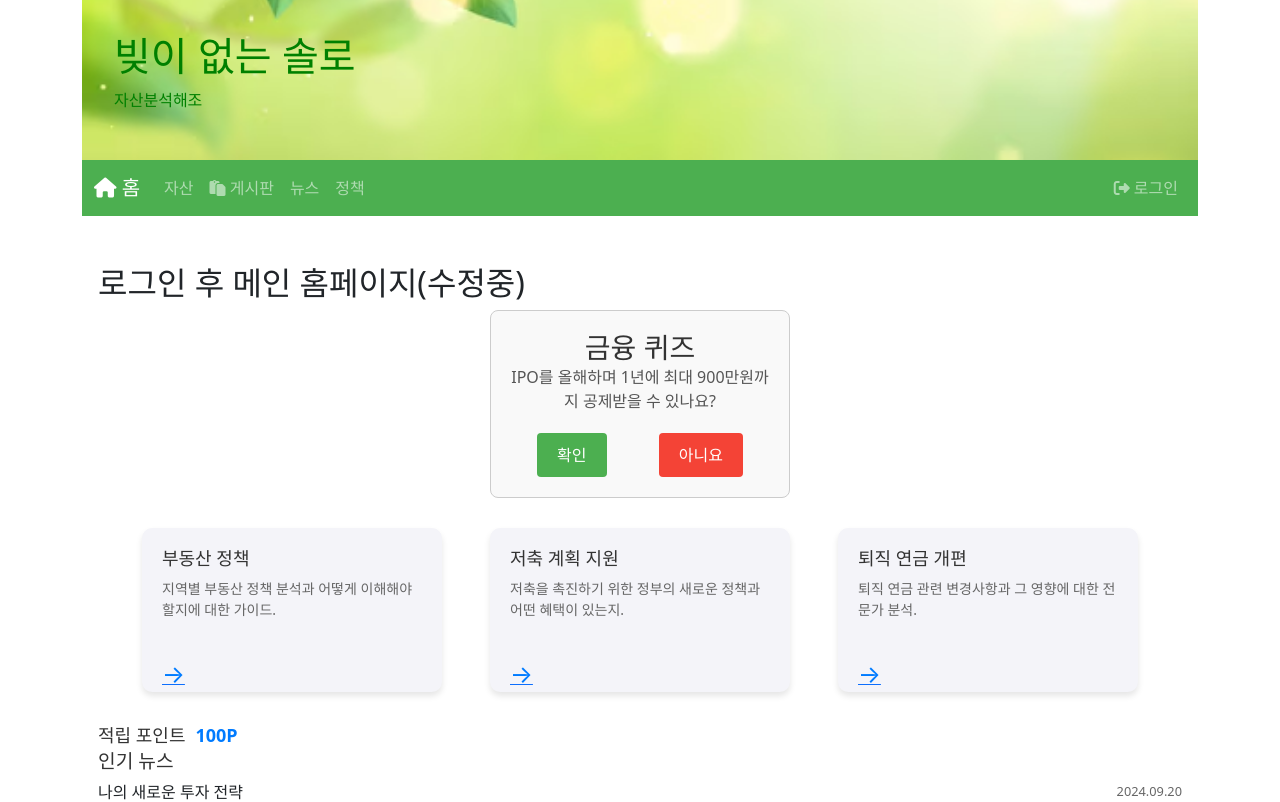
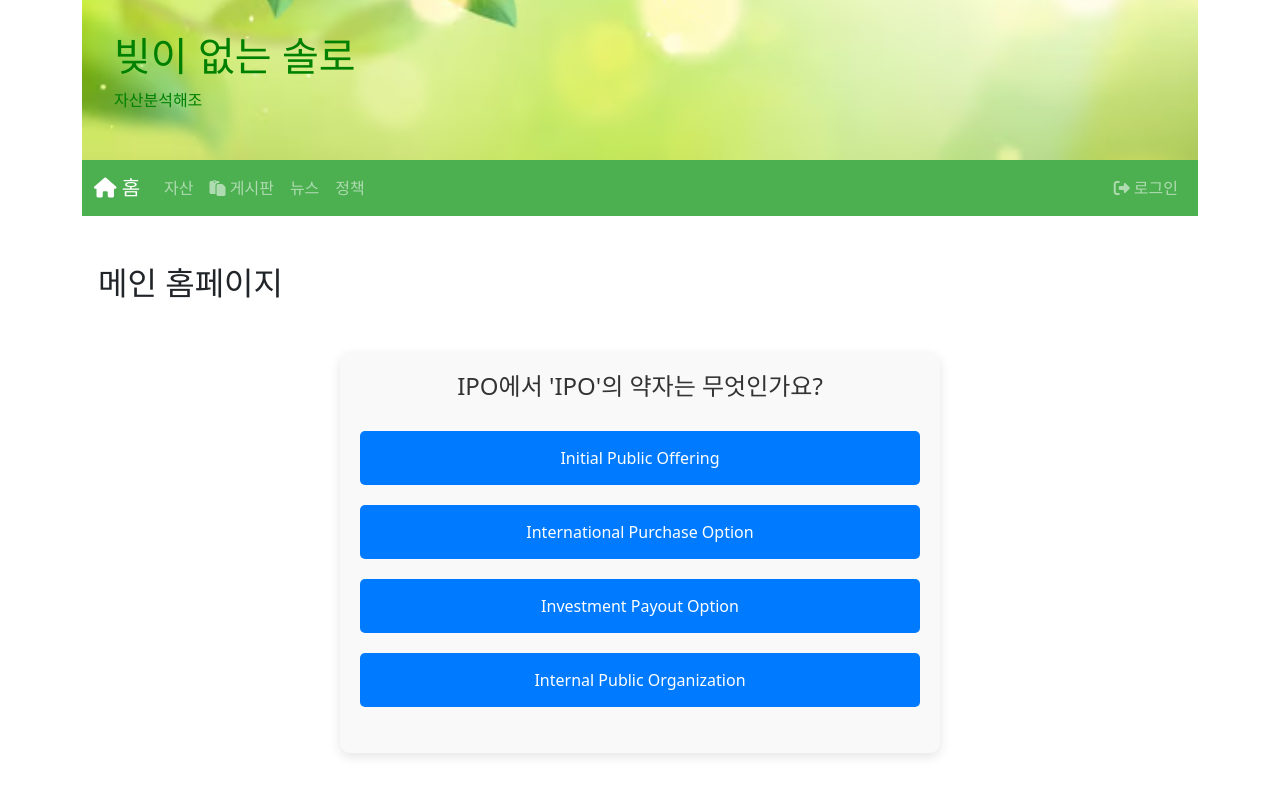
Before and after one commit to p10-1/solo-frontend, a Vue app: page / in a window 1280 px wide. Shown: the top 802 px of the page. Built offline with nearby package versions, Linux system fonts and the light colour scheme.

Commit message:
퀴즈 수정

```diff
--- a/package.json
+++ b/package.json
@@ -16,6 +16,7 @@
     "chart.js": "^4.4.4",
     "moment": "^2.30.1",
     "pinia": "^2.1.7",
+    "react-chartjs-2": "^5.2.0",
     "vue": "^3.4.29",
     "vue-router": "^4.3.3"
   },
--- a/src/components/AssetPage/Recommendation.vue
+++ b/src/components/AssetPage/Recommendation.vue
@@ -1,3 +1,4 @@
+<!-- eslint-disable vue/multi-word-component-names -->
 <template>
   <div class="recommendation">
     <div class="recommend-product">
--- a/src/components/HomePage/AssetStep.vue
+++ b/src/components/HomePage/AssetStep.vue
@@ -1,4 +1,4 @@
-<template>
+<!-- <template>
   <div class="asset-risk-chart">
     <h2>"대상 솔루션"의 자산 관리 현황</h2>
     <canvas id="riskChart"></canvas>
@@ -60,4 +60,4 @@ export default {
   font-size: 16px;
   font-weight: bold;
 }
-</style>
+</style> -->
--- a/src/components/HomePage/QuizCard.vue
+++ b/src/components/HomePage/QuizCard.vue
@@ -1,12 +1,16 @@
 <template>
-  <div class="financial-quiz">
-    <div class="quiz-question">
-      <h3>금융 퀴즈</h3>
-      <p>{{ currentQuestion.text }}</p>
+  <div class="quiz-container">
+    <div class="quiz-box" v-if="!answered">
+      <h2>{{ question.title }}</h2>
+      <ul class="options-list">
+        <li v-for="(option, index) in question.options" :key="index">
+          <button class="option-button" @click="submitAnswer(index)">{{ option }}</button>
+        </li>
+      </ul>
     </div>
-    <div class="quiz-options">
-      <button @click="submitAnswer(true)" class="option-button correct">확인</button>
-      <button @click="submitAnswer(false)" class="option-button incorrect">아니요</button>
+    <div v-else class="result-box">
+      <p class="result-message">{{ resultMessage }}</p>
+      <p v-if="isCorrect" class="score-message">포인트: {{ points }}점</p>
     </div>
   </div>
 </template>
@@ -15,62 +19,100 @@
 export default {
   data() {
     return {
-      currentQuestion: {
-        id: 1,
-        text: 'IPO를 올해하며 1년에 최대 900만원까지 공제받을 수 있나요?'
-      }
+      question: {
+        title: "IPO에서 'IPO'의 약자는 무엇인가요?",
+        options: [
+          'Initial Public Offering',
+          'International Purchase Option',
+          'Investment Payout Option',
+          'Internal Public Organization'
+        ],
+        correctAnswer: 0
+      },
+      answered: false,
+      isCorrect: false,
+      points: 0,
+      resultMessage: ''
     }
   },
   methods: {
-    submitAnswer(answer) {
-      // 여기서 answer를 기반으로 로직 처리
-      console.log(`Answer submitted: ${answer}`)
-      // 실제 앱에서는 여기서 결과 페이지로 넘어가거나 추가 질문을 로드할 수 있습니다.
+    submitAnswer(index) {
+      this.answered = true
+      if (index === this.question.correctAnswer) {
+        this.isCorrect = true
+        this.points += 10 // 정답 시 부여할 점수
+        this.resultMessage = '정답입니다!'
+      } else {
+        this.resultMessage =
+          '틀렸습니다. 정답은: ' + this.question.options[this.question.correctAnswer]
+      }
     }
   }
 }
 </script>
 
 <style scoped>
-.financial-quiz {
-  max-width: 300px;
-  margin: auto;
+/* 퀴즈 컨테이너 스타일 */
+.quiz-container {
+  max-width: 600px;
+  margin: 50px auto;
   padding: 20px;
-  border: 1px solid #ccc;
-  border-radius: 8px;
-  background: #f9f9f9;
+  background-color: #f9f9f9;
+  box-shadow: 0 4px 12px rgba(0, 0, 0, 0.1);
+  border-radius: 10px;
   text-align: center;
 }
 
-.quiz-question h3 {
-  margin: 0;
+/* 퀴즈 박스 스타일 */
+.quiz-box h2 {
+  font-size: 24px;
+  color: #333;
+  margin-bottom: 20px;
+}
+
+.options-list {
+  list-style-type: none;
+  padding: 0;
+}
+
+.option-button {
+  width: 100%;
+  padding: 15px;
+  margin: 10px 0;
+  background-color: #007bff;
+  color: white;
+  border: none;
+  border-radius: 5px;
+  cursor: pointer;
+  font-size: 16px;
+  transition: background-color 0.3s ease;
+}
+
+.option-button:hover {
+  background-color: #0056b3;
+}
+
+/* 결과 박스 스타일 */
+.result-box {
+  text-align: center;
+}
+
+.result-message {
+  font-size: 24px;
+  font-weight: bold;
+  margin-bottom: 20px;
   color: #333;
 }
 
-.quiz-question p {
-  color: #555;
+.score-message {
+  font-size: 20px;
+  color: #28a745;
 }
 
-.quiz-options {
-  display: flex;
-  justify-content: space-around;
-  margin-top: 20px;
-}
-
-.option-button {
-  padding: 10px 20px;
-  border: none;
-  border-radius: 4px;
-  color: white;
-  font-size: 16px;
-  cursor: pointer;
-}
-
-.correct {
-  background-color: #4caf50; /* Green */
-}
-
-.incorrect {
-  background-color: #f44336; /* Red */
+/* 점수 및 결과 스타일 */
+.score {
+  font-size: 32px;
+  font-weight: bold;
+  color: #28a745;
 }
 </style>
--- a/src/components/common/Pagination.vue
+++ b/src/components/common/Pagination.vue
@@ -1,3 +1,4 @@
+<!-- eslint-disable vue/multi-word-component-names -->
 <template>
   <nav aria-label="Page navigation">
     <ul class="pagination justify-content-center">
--- a/src/components/layout/Footer.vue
+++ b/src/components/layout/Footer.vue
@@ -1,3 +1,4 @@
+<!-- eslint-disable vue/multi-word-component-names -->
 <script></script>
 <template>
   <div class="my-5 p-3 text-center">
--- a/src/components/layout/Header.vue
+++ b/src/components/layout/Header.vue
@@ -1,3 +1,4 @@
+<!-- eslint-disable vue/multi-word-component-names -->
 <script setup>
 import config from '@/config'
 </script>
--- a/src/pages/HomePage.vue
+++ b/src/pages/HomePage.vue
@@ -1,12 +1,15 @@
 <template>
   <div class="homepage-page"></div>
-  <h2>로그인 후 메인 홈페이지(수정중)</h2>
+  <h2>메인 홈페이지</h2>
   <div class="top-section">
     <div class="left">
       <QuizCard />
       <PolicyCard />
       <PointCard />
       <NewsCard />
+      <BoardCard />
+      <!-- <AssetStep /> -->
+      <!-- <AssetConsume /> -->
     </div>
   </div>
 </template>
@@ -16,13 +19,19 @@ import QuizCard from '@/components/HomePage/QuizCard.vue'
 import PolicyCard from '@/components/HomePage/PolicyCard.vue'
 import PointCard from '@/components/HomePage/PointCard.vue'
 import NewsCard from '@/components/HomePage/NewsCard.vue'
+import BoardCard from '@/components/HomePage/BoardCard.vue'
+//import AssetStep from '@/components/HomePage/AssetStep.vue'
+//import AssetConsume from '@/components/HomePage/AssetConsume.vue'
 
 export default {
   components: {
     QuizCard,
     PolicyCard,
     PointCard,
-    NewsCard
+    NewsCard,
+    BoardCard
+    // AssetStep,
+    //AssetConsume
   }
 }
 </script>
--- a/src/router/auth.js
+++ b/src/router/auth.js
@@ -5,7 +5,6 @@ import LogoutView from '@/views/LogoutView.vue'
 import CallbackView from '@/views/CallbackView.vue'
 import FirstUserView from '@/views/FirstUserView.vue' // 새 사용자 등록 페이지
 import HomeView from '@/views/HomeView.vue' // 홈 페이지
-
 const routes = [
   {
     path: '/',
@@ -33,10 +32,8 @@ const routes = [
     component: FirstUserView // 새 사용자 등록 페이지 컴포넌트
   }
 ]
-
 const router = createRouter({
   history: createWebHistory(),
   routes
 })
-
 export default router
```
Also changed, not shown: 1 other file (tests, documents, lock files or other folders).
